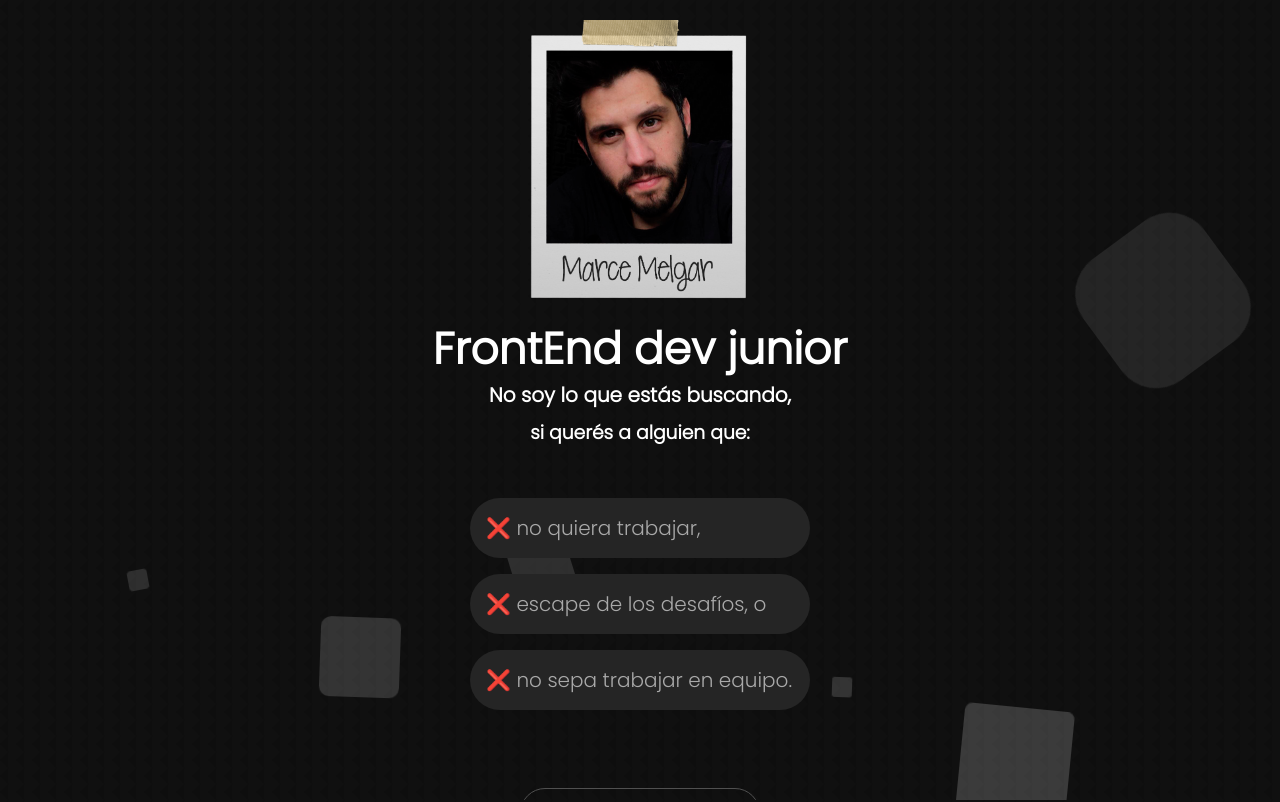
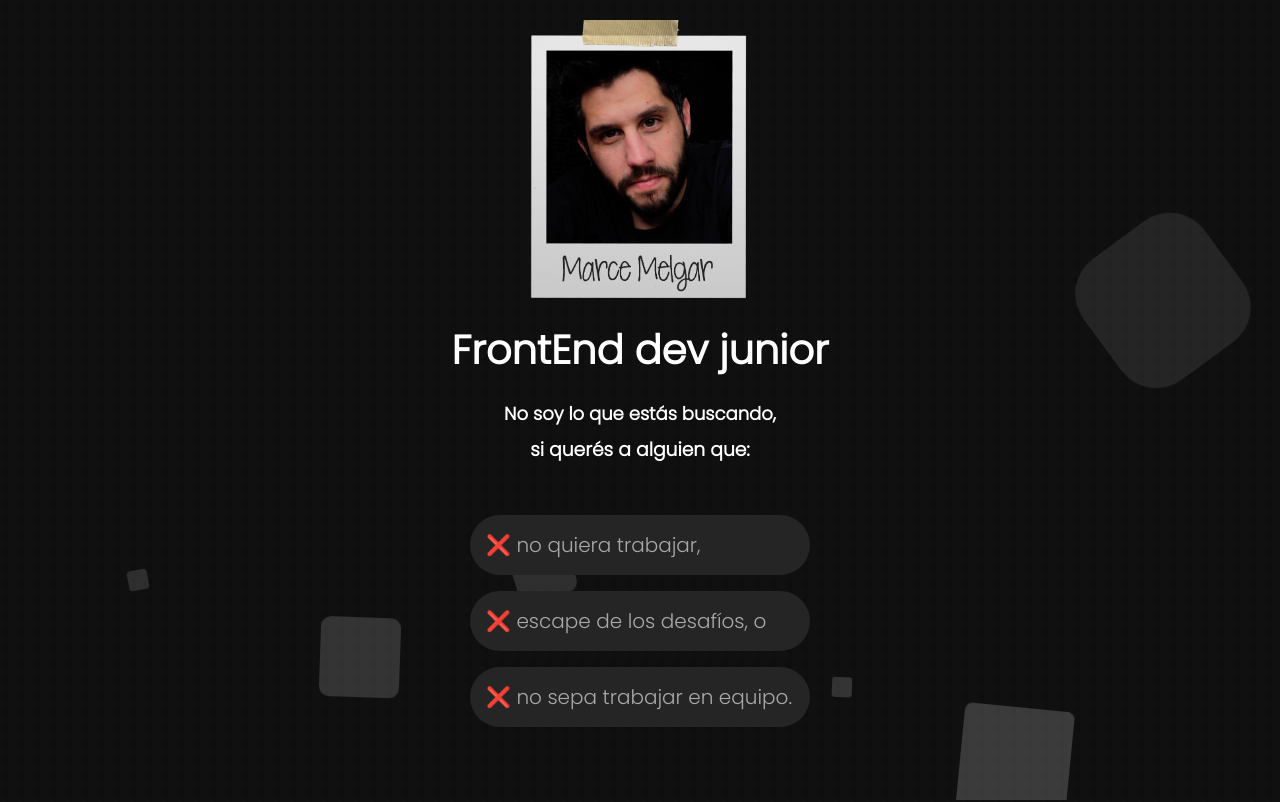
Before and after one commit to MarceMelgar/porfolioReact, a React (Vite) app: page / in a window 1280 px wide. Shown: the top 802 px of the page. Built offline with nearby package versions, Linux system fonts and the light colour scheme.

Commit message:
color a, title

```diff
--- a/src/public/presentation/Presentation.css
+++ b/src/public/presentation/Presentation.css
@@ -13,24 +13,13 @@
     margin-top: 2rem;
 }
 
-.main-m .title
-{
-    display: flex;
-    flex-direction: column;
-    align-items: center;
-    align-self: center;
-    margin-top: 10px;
-    margin-bottom: 20px;
-}
-
-.main-m h1
-{
-    font-size: 44px;
+.main-m h1 {
+    font-size: 40px;
 }
 
 .main-m h2
 {
-    font-size: 20px;
+    font-size: 18px;
 }
 
 .profile-image
--- a/src/public/presentation/Presentation.jsx
+++ b/src/public/presentation/Presentation.jsx
@@ -12,9 +12,9 @@ const Presentation = () => {
                 <div className='img-profile'>
                     <img src={profile_image} alt="Marce Melgar" />
                 </div>
-                <div>
-                    <h1>FrontEnd dev junior</h1>
-                </div>
+            </div>
+            <div className='habilities_1'>
+                <h1>FrontEnd dev junior</h1>
             </div>
             <div className="habilities_1">
                 <div>
--- a/src/public/proyects/Proyects.css
+++ b/src/public/proyects/Proyects.css
@@ -12,8 +12,7 @@
     text-align: center;
 }
 
-.list
-{
+.list {
     margin-block: 25px;
     display: flex;
     flex-direction: column;
@@ -22,9 +21,8 @@
     gap: 21px;
 }
 
-.list a
-{
-    color: #505050;
+.list a {
+    color: #efefef;
     font-size: 23px;
     display: flex;
     flex-direction: row;
@@ -32,7 +30,6 @@
     align-items: center;
 }
 
-.list a:hover
-{
+.list a:hover {
     color: var(--blue);
 }
--- a/src/public/proyects/Proyects.jsx
+++ b/src/public/proyects/Proyects.jsx
@@ -5,7 +5,7 @@ const Proyects = () => {
   return (
 
       <div className="main-proyects">
-          <h2> Aquí puedes ver algunos de mis proyectos </h2>
+          <h2>Aquí podés ver algunos de mis proyectos</h2>
           <div className="footer-m">
             <div className="list">
               <a href="https://www.kytufina.com/" target="_blank">Kytufina.com (emprendedora)</a>
```
